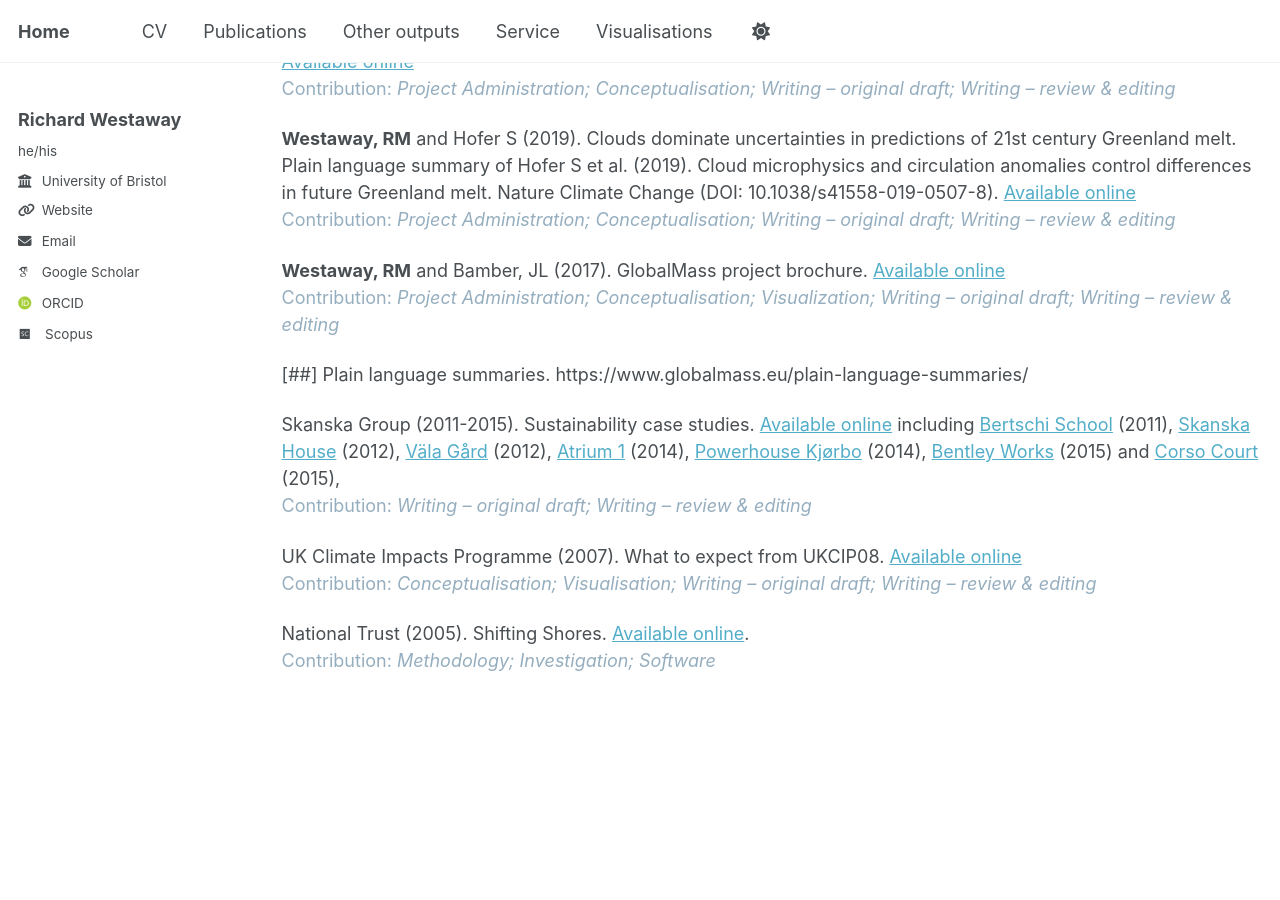
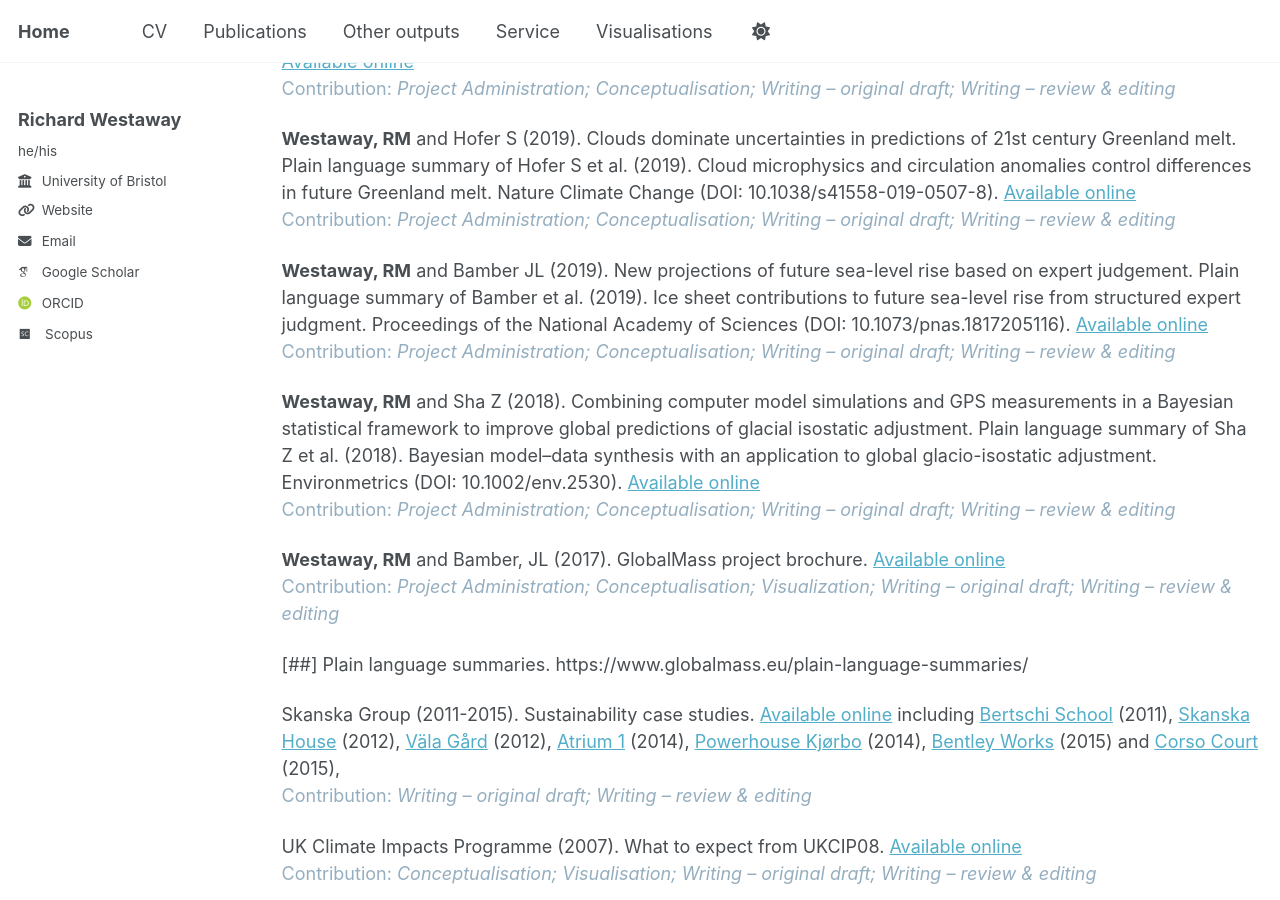
Before and after one commit to richardwestaway/richardwestaway.github.io, a Jekyll site: the page built from _pages/outputs.html, in a window 1280 px wide and 900 px high, scrolled down 12905 px. Built offline with Jekyll 4.4.1, drawn with Linux system fonts in a browser that asks for light colours; some web fonts are replaced.

Commit message:
Update outputs.html

```diff
--- a/_pages/outputs.html
+++ b/_pages/outputs.html
@@ -265,6 +265,10 @@ information package for the UK. Awareness-raising poster, March 2008. <a href="h
 
 <p><strong>Westaway, RM</strong> and Hofer S (2019). Clouds dominate uncertainties in predictions of 21st century Greenland melt. Plain language summary of Hofer S et al. (2019). Cloud microphysics and circulation anomalies control differences in future Greenland melt. Nature Climate Change (DOI: 10.1038/s41558-019-0507-8). <a href="https://www.globalmass.eu/clouds-dominate-uncertainties-in-predictions-of-21st-century-greenland-melt/" target="_blank" rel="noopener">Available online</a><br /><span style="color: #95aebf;">Contribution: <em>Project Administration; Conceptualisation; Writing &ndash; original draft; Writing &ndash; review &amp; editing</em></span></p>
 
+<p><strong>Westaway, RM</strong> and Bamber JL (2019). New projections of future sea-level rise based on expert judgement. Plain language summary of Bamber et al. (2019). Ice sheet contributions to future sea-level rise from structured expert judgment. Proceedings of the National Academy of Sciences (DOI: 10.1073/pnas.1817205116). <a href="https://www.globalmass.eu/new-projections-of-future-sea-level-rise-based-on-expert-judgement/" target="_blank" rel="noopener">Available online</a><br /><span style="color: #95aebf;">Contribution: <em>Project Administration; Conceptualisation; Writing &ndash; original draft; Writing &ndash; review &amp; editing</em></span></p>
+
+<p><strong>Westaway, RM</strong> and Sha Z (2018). Combining computer model simulations and GPS measurements in a Bayesian statistical framework to improve global predictions of glacial isostatic adjustment. Plain language summary of Sha Z et al. (2018). Bayesian model–data synthesis with an application to global glacio-isostatic adjustment. Environmetrics (DOI: 10.1002/env.2530). <a href="https://www.globalmass.eu/combining-computer-model-simulations-and-gps-measurements-in-a-bayesian-statistical-framework-to-improve-global-predictions-of-glacial-isostatic-adjustment/" target="_blank" rel="noopener">Available online</a><br /><span style="color: #95aebf;">Contribution: <em>Project Administration; Conceptualisation; Writing &ndash; original draft; Writing &ndash; review &amp; editing</em></span></p>
+
 <p><strong>Westaway, RM</strong> and Bamber, JL (2017). GlobalMass project brochure. <a href="https://bpb-eu-w2.wpmucdn.com/blogs.bristol.ac.uk/dist/d/388/files/2017/06/GlobalMass-brochure-FINAL.pdf" target="_blank" rel="noopener">Available online</a><br /><span style="color: #95aebf;">Contribution: <em>Project Administration; Conceptualisation; Visualization; Writing &ndash; original draft; Writing &ndash; review &amp; editing</em></span></p>
 
 <p>[##] Plain language summaries. https://www.globalmass.eu/plain-language-summaries/</p>
```
